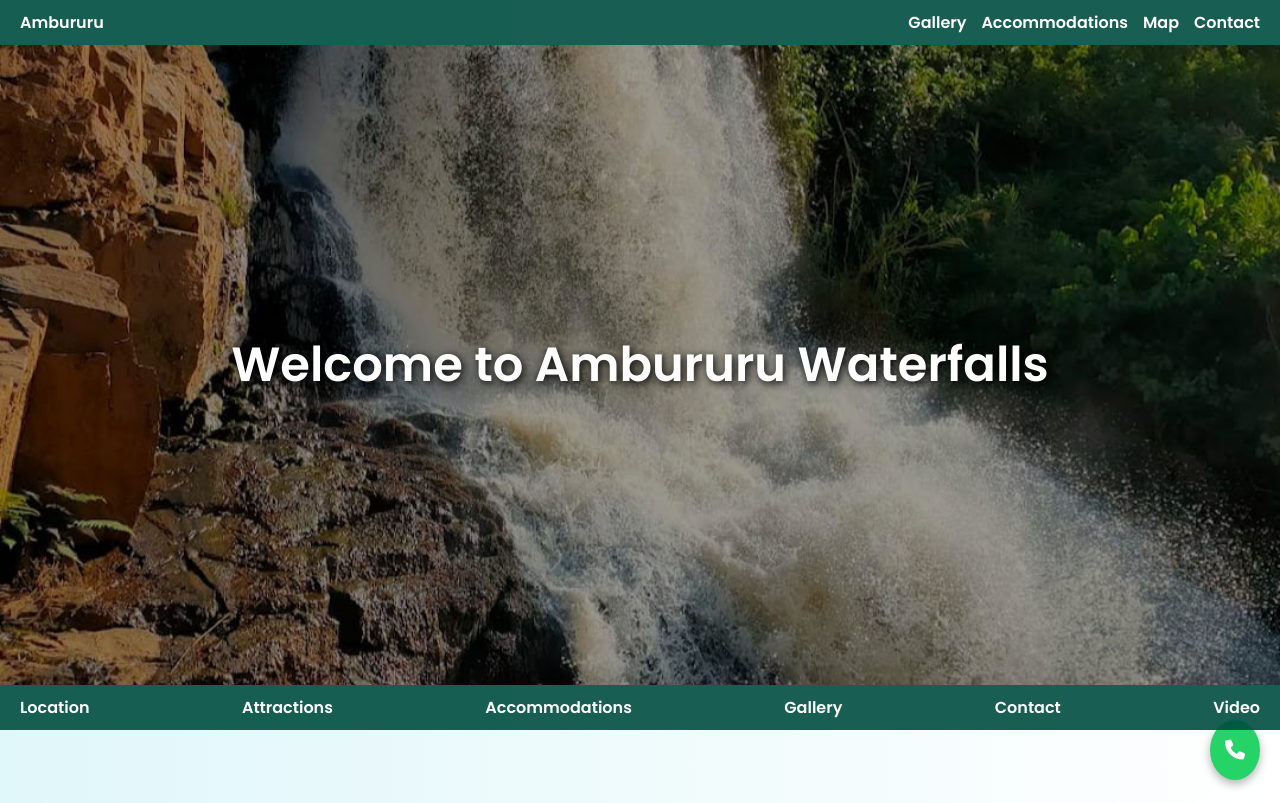
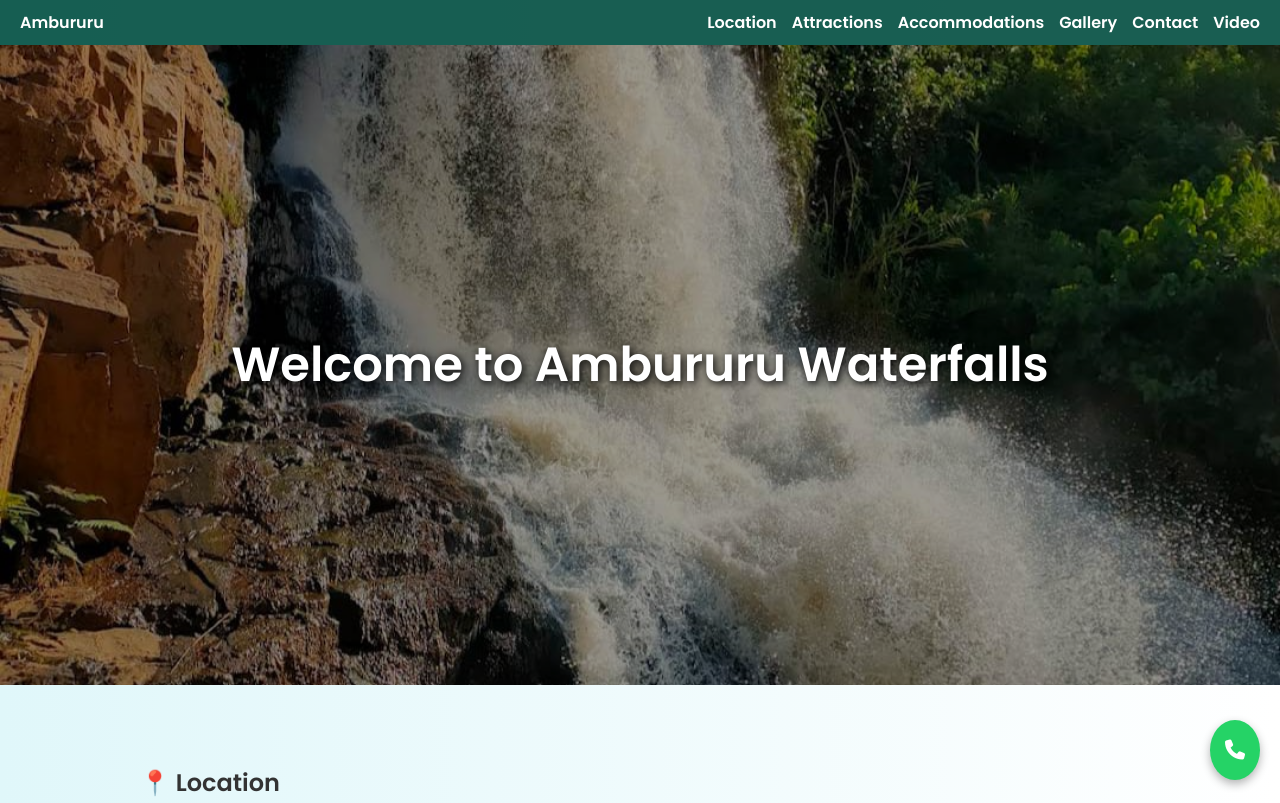
Before and after one commit to omusu123/ambururu-site, a plain HTML site: page index.html in a window 1280 px wide. Shown: the top 803 px of the page. Drawn offline with nearby package versions, Linux system fonts and the light colour scheme.

Commit message:
Fixed repetitions

```diff
--- a/index.html
+++ b/index.html
@@ -92,9 +92,11 @@
         width: 100%;
         text-align: center;
       }
+
       .nav-links.active {
         display: flex;
       }
+
       .menu-toggle {
         display: flex;
       }
@@ -192,25 +194,18 @@
       <span class="bar"></span>
     </div>
     <div class="nav-links" id="navLinks">
+      <a href="#location">Location</a>
+      <a href="#attractions">Attractions</a>
+      <a href="#accommodations">Accommodations</a>
       <a href="#gallery">Gallery</a>
-      <a href="#accommodations">Accommodations</a>
-      <a href="#map">Map</a>
       <a href="#contact">Contact</a>
+      <a href="#video">Video</a>
     </div>
   </nav>
 
   <header>
     <h1>Welcome to Ambururu Waterfalls</h1>
   </header>
-
-  <nav>
-    <a href="#location">Location</a>
-    <a href="#attractions">Attractions</a>
-    <a href="#accommodations">Accommodations</a>
-    <a href="#gallery">Gallery</a>
-    <a href="#contact">Contact</a>
-    <a href="#video">Video</a>
-  </nav>
 
   <section id="location">
     <h2>📍 Location</h2>
@@ -223,8 +218,6 @@
         src="https://www.google.com/maps?q=0.3360,34.5530&z=15&output=embed"
         width="100%"
         height="450"
-        style="border:0;"
-        allowfullscreen=""
         loading="lazy"
         referrerpolicy="no-referrer-when-downgrade">
       </iframe>
@@ -246,8 +239,6 @@
     <p>Ambururu Waterfalls, nestled in the heart of Siaya County, Kenya, is a breathtaking natural wonder known for its cascading waters and serene environment. A popular destination for both locals and tourists, it offers a perfect escape into nature.</p>
   </section>
 
-
-
   <section id="gallery" data-aos="fade-up">
     <h2>📸 Gallery</h2>
     <div class="gallery-container">
@@ -266,9 +257,6 @@
     </div>
   </section>
 
-
-
-
   <section id="contact">
     <h2>📞 Contact & Social Media</h2>
     <p><strong>Phone:</strong> +254 720 215 511</p>
@@ -281,8 +269,6 @@
     <iframe src="https://www.youtube.com/embed/Z0766a3Lr2Y" frameborder="0" allowfullscreen></iframe>
   </section>
 
-
-
   <section id="accommodations" data-aos="fade-right">
     <h2>🏡 Accommodations</h2>
     <p>There is accommodation at <strong>Ambururu Silent Home, Musanda</strong>.</p>
@@ -291,9 +277,6 @@
       "Amazing stay near the falls! Peaceful, clean and so close to nature."
     </div>
   </section>
-
-
-
 
   <section id="testimonials">
     <h2>What Our Visitors Say</h2>
@@ -307,9 +290,6 @@
     </blockquote>
   </section>
 
-
-
-
   <section id="faq">
     <h2>Frequently Asked Questions</h2>
     <h3>What are the opening hours?</h3>
@@ -319,8 +299,6 @@
     <h3>Are guided tours available?</h3>
     <p>Yes, guided tours can be arranged upon request. Please contact us in advance @+254 720 215 511.</p>
   </section>
-
-
 
   <section id="contact" data-aos="fade-up">
     <h2>📬 Contact</h2>
```
Lines whose indentation alone changed are shown as unchanged.
